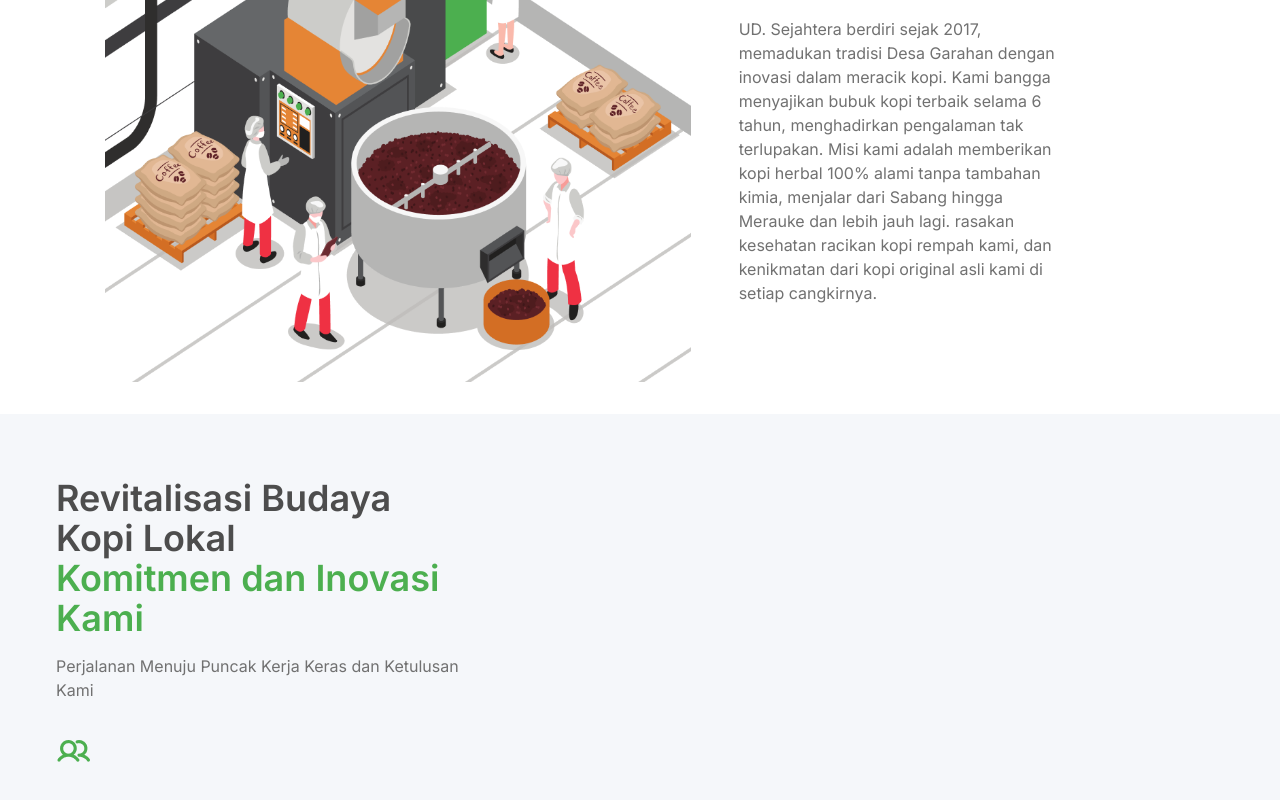
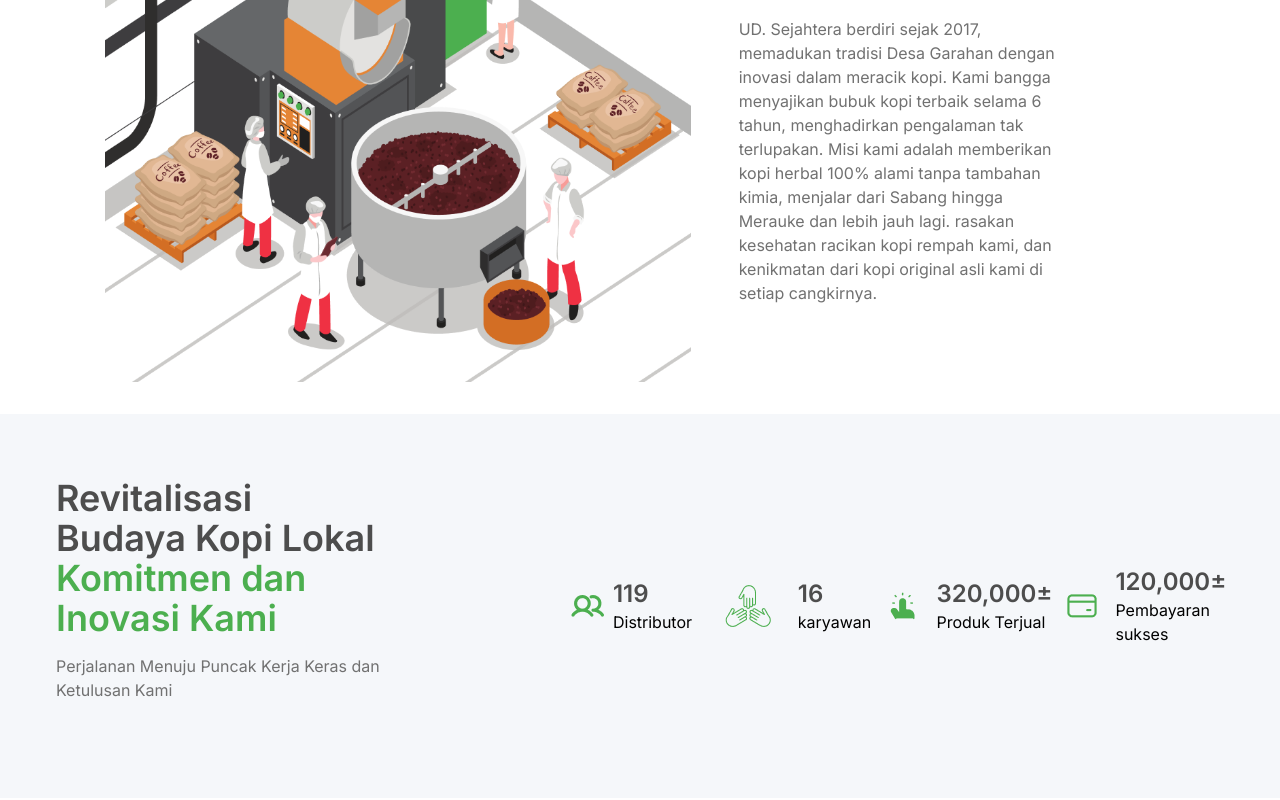
Before and after one commit to lulungsatrioprayuda/garahan-coffee, a React (Vite) app: page / in a window 1280 px wide. Shown: the part 1943-2743 px from the top of the page. Built offline with nearby package versions, Linux system fonts and the light colour scheme.

Commit message:
replace icon, about section done

```diff
--- a/src/components/About.jsx
+++ b/src/components/About.jsx
@@ -28,8 +28,9 @@ const About = () => {
       </div>
 
       {/* statistic company */}
-      <div className="px-4 lg:px-14 max-w-screen-2xl mx-auto bg-neutralSilver py-16">
-        <div>
+      <div className="bg-neutralSilver">
+        <div className="container px-4 lg:px-14 py-16">
+          <div className="flex flex-col md:flex-row justify-between items-center gap-8">
             <div className="md:w-1/2">
               <h2 className="text-4xl text-neutralDGrey font-semibold mb-4 md:w-2/3">
                 Revitalisasi Budaya Kopi Lokal <br />{" "}
@@ -43,10 +44,50 @@ const About = () => {
             </div>
 
             {/* statistic */}
+            <div className="md:1/2 mx-auto flex sm:flex-row flex-col sm:items-center justify-around gap-12">
+              <div className="space-y-8">
+                <div className="flex items-center gap-2">
+                  <img src="/src/assets/icons/member3.png" alt="" />
                   <div>
+                    <h4 className="text-2xl text-neutralDGrey font-semibold">
+                      119
+                    </h4>
+                    <p>Distributor</p>
+                  </div>
+                </div>
+              </div>
+              <div className="space-y-8">
+                <div className="flex items-center gap-4">
+                  <img src="/src/assets/icons/hand2.png" alt="" />
                   <div>
+                    <h4 className="text-2xl text-neutralDGrey font-semibold">
+                      16
+                    </h4>
+                    <p>karyawan</p>
+                  </div>
+                </div>
+              </div>
+              <div className="space-y-8">
+                <div className="flex items-center gap-4">
+                  <img src="/src/assets/icons/click.png" alt="" />
                   <div>
-                <img src="/src/assets/icons/member3.png" alt="" />
+                    <h4 className="text-2xl text-neutralDGrey font-semibold">
+                      320,000±
+                    </h4>
+                    <p>Produk Terjual</p>
+                  </div>
+                </div>
+              </div>
+              <div className="space-y-8">
+                <div className="flex items-center gap-4">
+                  <img src="/src/assets/icons/payment.png" alt="" />
+                  <div>
+                    <h4 className="text-2xl text-neutralDGrey font-semibold">
+                      120,000±
+                    </h4>
+                    <p>Pembayaran sukses</p>
+                  </div>
+                </div>
               </div>
             </div>
           </div>
```
Also changed, not shown: src/assets/icons/click.png (added), src/assets/icons/hand2.png. Lines whose indentation alone changed are shown as unchanged.
